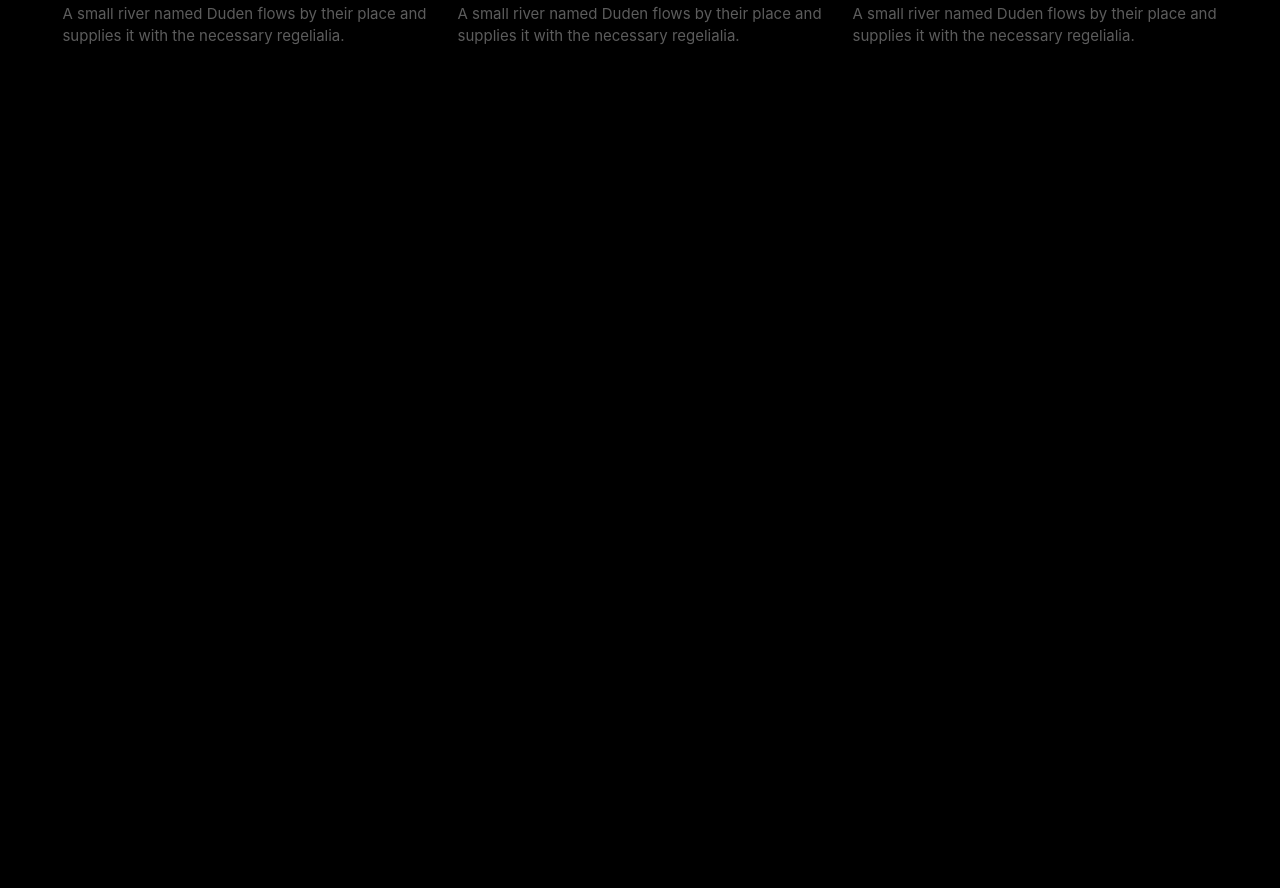
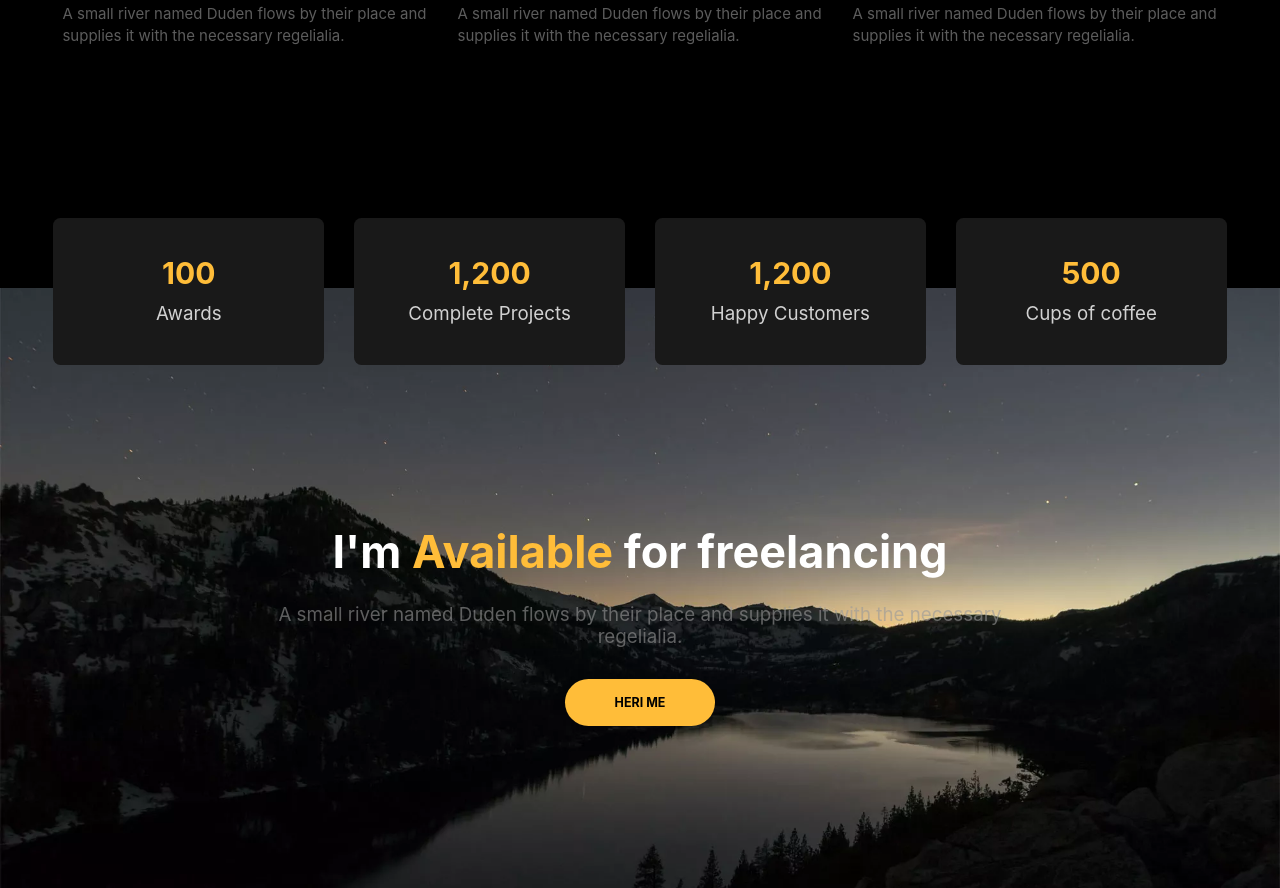
Before and after one commit to mohsenSeyedi/Me.com, a React (Create React App) app: page / in a window 1280 px wide. Shown: the part 6160-7048 px from the top of the page. Before the commit the page ends 6208 px from the top, so only its background shows below. Built offline with nearby package versions, Linux system fonts and the light colour scheme.

Commit message:
update Achievements file to components

```diff
--- a/src/App.js
+++ b/src/App.js
@@ -6,6 +6,7 @@ import Services from './components/Header/Services/Services';
 import Skills from './components/Header/Skills/Skills';
 import Projects from "./components/Header/Projects/Projects";
 import Blogs from "./components/Header/Blogs/Blogs";
+import Achievements from "./components/Header/Achievements/Achievements";
 
 function App() {
   return (
@@ -17,6 +18,7 @@ function App() {
       <Skills></Skills>
       <Projects></Projects>
       <Blogs></Blogs>
+      <Achievements></Achievements>
     </div>
   );
 }
--- a/src/components/Header/Achievements/Achievements.css
+++ b/src/components/Header/Achievements/Achievements.css
@@ -0,0 +1,6 @@
+#container{
+    background: url(../../../../public/img/achievements/bg_1.jpg.webp);
+    background-size: cover;
+    background-repeat: no-repeat;
+    background-position: center center;
+}
--- a/src/components/Header/Achievements/Achievements.js
+++ b/src/components/Header/Achievements/Achievements.js
@@ -0,0 +1,23 @@
+import React from 'react'
+import Box from './Box'
+import "./Achievements.css"
+
+export default function Achievements() {
+  return (
+    <div id="achievements" className="w-full h-auto flex flex-col items-center justify-center relative mt-32">
+        <div id="achievements-boxes" className="w-11/12 grid grid-cols-4 gap-12 absolute top-36">
+            <Box number={"100"} title={"Awards"}/>
+            <Box number={"1,200"} title={"Complete Projects"}/>
+            <Box number={"1,200"} title={"Happy Customers"}/>
+            <Box number={"500"} title={"Cups of coffee"}/>
+        </div>
+        <div id="container" className="w-full h-[600px] flex items-center justify-center mt-64">
+            <div className="w-9/12 flex flex-col items-center justify-center text-center text-3xl mt-32">
+                <h3 className="text-7xl font-bold w-4/6 text-center ">I'm <span className="text-yellow-color">Available</span> for freelancing</h3>
+                <p className="w-5/6 mt-12">A small river named Duden flows by their place and supplies it with the necessary regelialia.</p>
+                <a href="#" className="btn text-xl font-bold uppercase py-6 px-20 mt-12">heri me</a>
+            </div>
+        </div>
+    </div>
+  )
+}
--- a/src/components/Header/Achievements/Box.js
+++ b/src/components/Header/Achievements/Box.js
@@ -0,0 +1,14 @@
+import React from 'react'
+
+export default function Box(props) {
+  return (
+    <div className="achievements-box w-full flex items-center justify-center rounded-xl bg-[#191919]">
+      <div className="w-full flex items-center justify-center py-16 px-8">
+        <div className="text-5xl flex flex-col items-center">
+          <strong className="text-yellow-color font-bold">{props.number}</strong>
+          <span className="text-3xl pt-6 opacity-80">{props.title}</span>
+        </div>
+      </div>
+    </div>
+  )
+}
```
Also changed, not shown: public/img/achievements/bg_1.jpg.webp (added).
